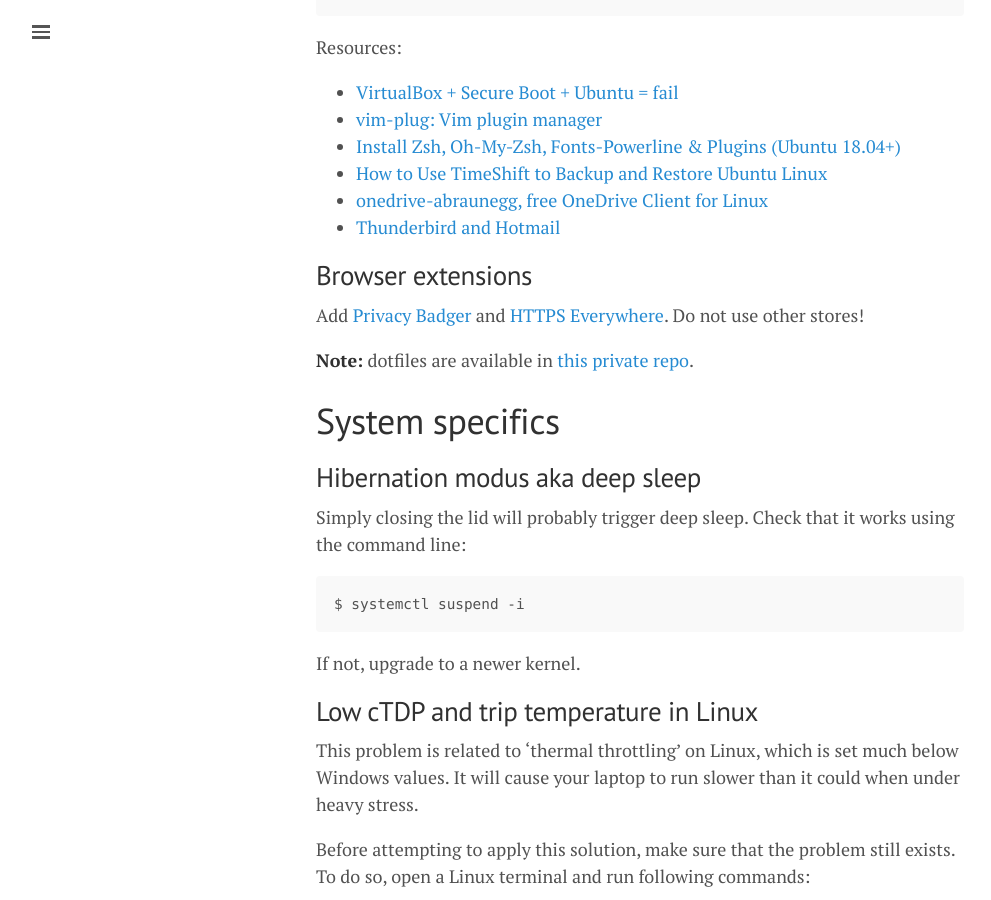
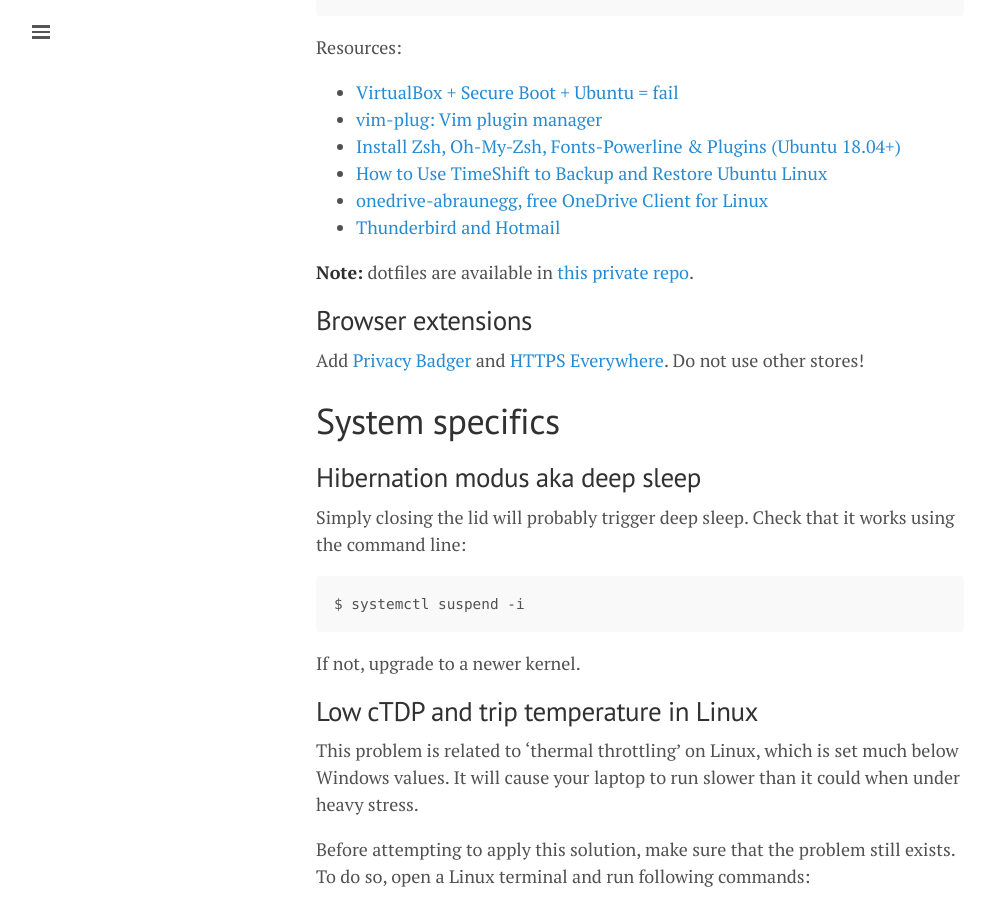
Before and after one commit to lgeurts/lgeurts.github.io, a Jekyll site: the page built from _posts/2021-10-15-ubuntu-setup-notes-for-x1-carbon-gen8.md, in a window 1280 px wide and 900 px high, scrolled down 3380 px. Shown: the whole window, without its empty margins (0-991 px from the left). Built offline with Jekyll 4.4.1, drawn with Linux system fonts in a browser that asks for light colours; nearby versions of some CDN libraries; comment, search, counter and statistics services are not loaded.

```diff
--- a/_posts/2021-10-15-ubuntu-setup-notes-for-x1-carbon-gen8.md
+++ b/_posts/2021-10-15-ubuntu-setup-notes-for-x1-carbon-gen8.md
@@ -129,11 +129,11 @@ Resources:
 - [onedrive-abraunegg, free OneDrive Client for Linux](https://github.com/abraunegg/onedrive)
 - [Thunderbird and Hotmail](https://support.mozilla.org/en-US/kb/thunderbird-and-hotmail)
 
+**Note:** dotfiles are available in [this private repo](https://github.com/lgeurts/ubuntu-20.x-dotfiles).
+
 ## Browser extensions
 
 Add [Privacy Badger](https://privacybadger.org/) and [HTTPS Everywhere](https://www.eff.org/https-everywhere). Do not use other stores!
-
-**Note:** dotfiles are available in [this private repo](https://github.com/lgeurts/ubuntu-20.x-dotfiles).
 
 # System specifics
 
```
